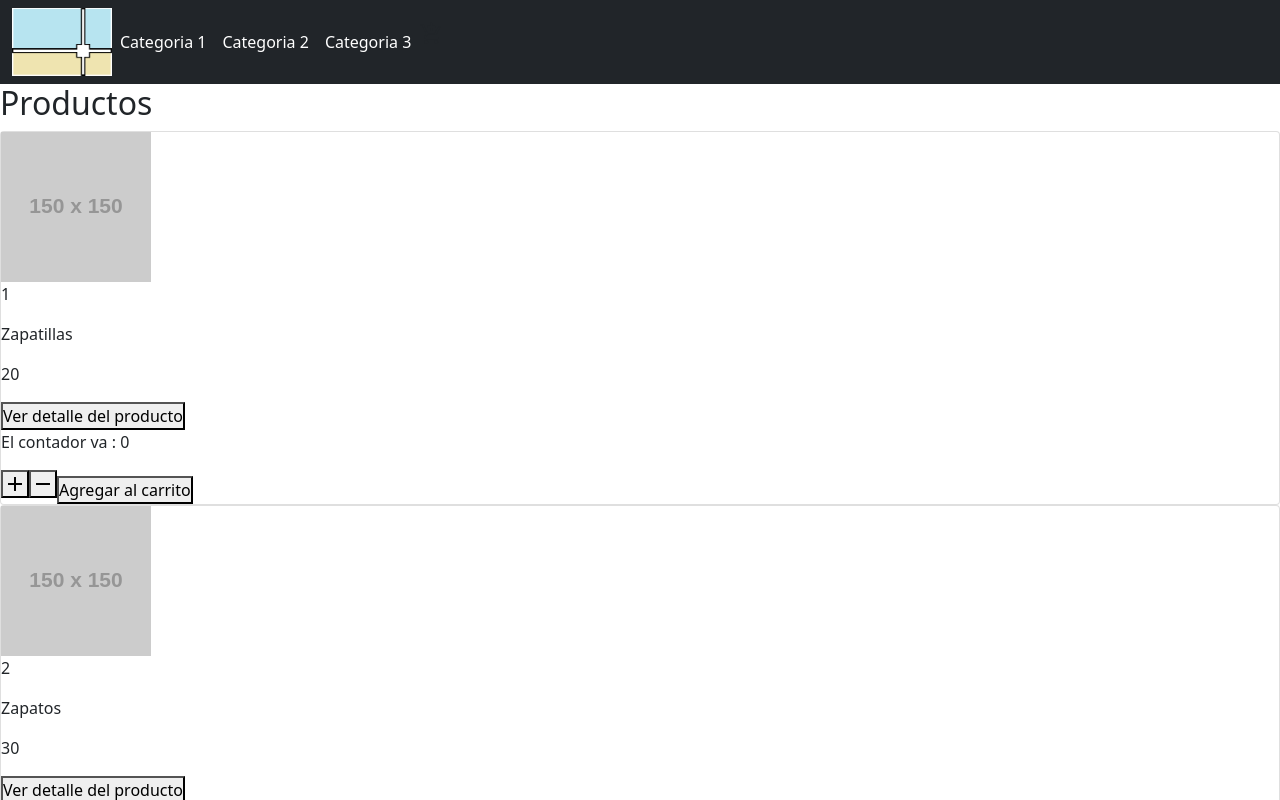
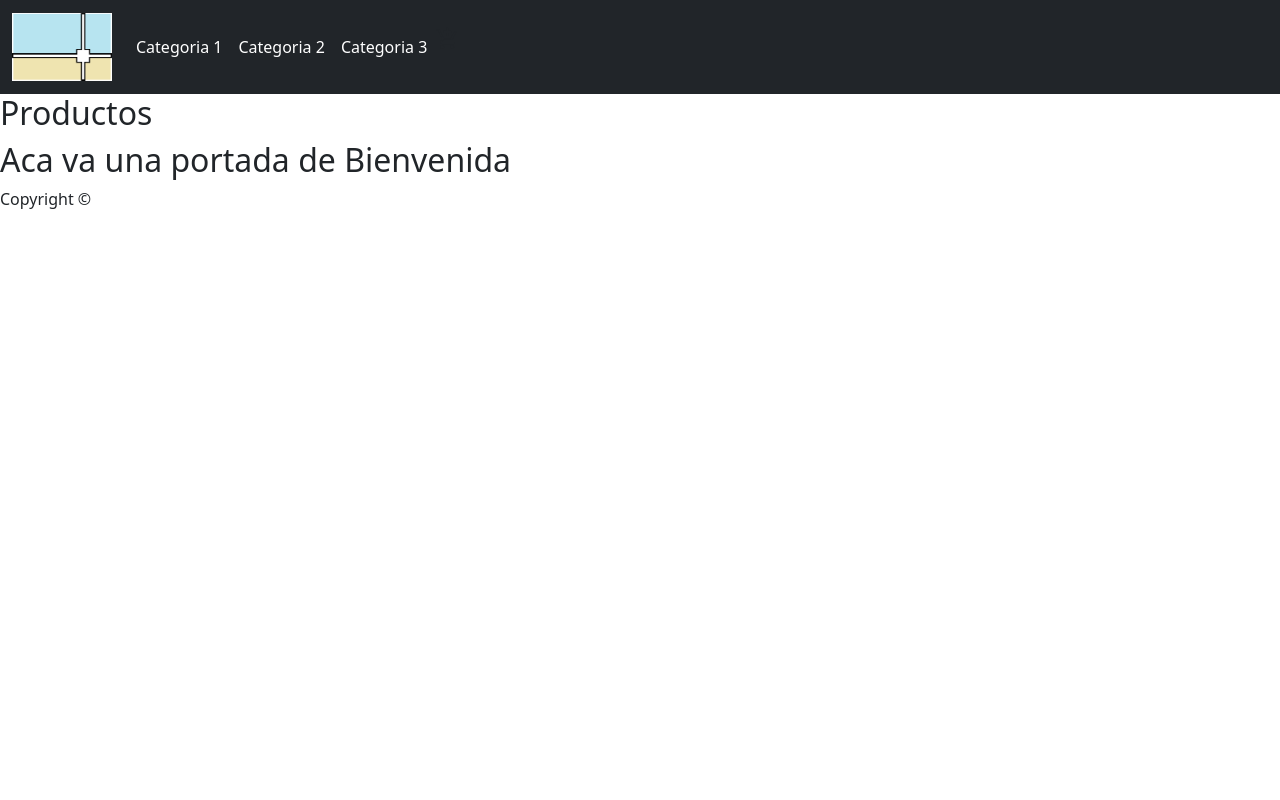
Before and after one commit to GarridoRicardo/app_coder, a React (Create React App) app: page / in a window 1280 px wide. Shown: the top 800 px of the page. Built offline with nearby package versions, Linux system fonts and the light colour scheme.

Commit message:
Modificacion primera entrega

```diff
--- a/src/App.js
+++ b/src/App.js
@@ -1,4 +1,4 @@
-import { BrowserRouter , Routes } from "react-router-dom";
+import { BrowserRouter , Switch , Route } from "react-router-dom";
 import Header from "./Header";
 import Footer from "./Footer";
 import Main from "./Main";
@@ -10,12 +10,11 @@ const App = () => {
   return (
     <BrowserRouter>
       <Header/>
-
-      <Main/>
-
-            <Routes exact path='/' component={ItemListContainer}/>
-            <Routes path='/categoria/:id' component={ItemListContainer}/>
-            <Routes path='/item/:id' component={ItemDetailContainer}/>
+      <Switch>
+            <Route exact path="/" component={Main}/>
+            <Route path="/categoria/:id" component={ItemListContainer}/>
+            <Route path="/item/:id" component={ItemDetailContainer}/>
+      </Switch>
 
       <Footer/>
     </BrowserRouter>
--- a/src/Item.js
+++ b/src/Item.js
@@ -1,3 +1,4 @@
+import { Link } from "react-router-dom"
 import ItemCount from "./ItemCount"
 const Item = ({ elemento }) => {
     return (
@@ -9,7 +10,11 @@ const Item = ({ elemento }) => {
                             <p>{elemento.id}</p>
                             <p>{elemento.producto}</p>
                             <p>{elemento.cantidad}</p>
-                            <button>Ver detalle del producto</button>
+                            <p>{elemento.precio}</p>
+                            <Link to="/item">
+                                Ver detalle del producto
+                            </Link>
+
                             <ItemCount stock={5} initial={0} onAdd={()=>{console.log("acabas de comprar")}}/>
         </div>
     </div>
--- a/src/ItemDetailContainer.js
+++ b/src/ItemDetailContainer.js
@@ -1,20 +1,29 @@
 import { useState, useEffect } from "react"
 import ItemDetail from "./ItemDetail"
 import productos from "./productos.json"
+import { useParams } from "react-router-dom"
 
 const ItemDetailContainer = () => {
 
+    const { id } = useParams()
+
     const [producto, setProducto] = useState([])
     useEffect(() => {
+        if(id){
         promesa
             .then(data => {
                 setTimeout(() => {
-                    getItem(data)
-                }, 2000)})
-            .catch(() => {
-                console.log("error")
-            })
-    }, [])
+                    getItem(data.filter(item => item.id === id))
+                }, 2000)
+            })}
+            else{
+                promesa
+                .catch(()=>{
+                    console.log("Error")
+                })
+            }
+
+        }, [])
 
     const getItem = (data) => {
         setProducto(data)
--- a/src/ItemListContainer.js
+++ b/src/ItemListContainer.js
@@ -1,7 +1,7 @@
 import { useState, useEffect } from 'react';
+import { useParams } from 'react-router-dom';
+import ItemList from "./ItemList"
 import productos from "./productos.json"
-import ItemList from "./ItemList"
-import { useParams } from 'react-router-dom';
 
 
 const ItemListContainer = ()  =>{
@@ -13,14 +13,16 @@ const ItemListContainer = ()  =>{
     useEffect(() => {
 
         if(id){
+
+
             const promesa = new Promise((resolve, reject) => {
 
             setTimeout(() => {
-                resolve(productos.filter(prod => prod.categoria === id));}, 1000);
-            },[]);
+                resolve(productos.filter(prod => prod.categoria == id));}, 1000);
+            },);
 
                 promesa
-                .then((data) => {setEstado(data)}
+                .then((data) => {setEstado(data);}
                 )
                 .catch(() => {console.log("Intente nuevamente")})
 
--- a/src/Main.js
+++ b/src/Main.js
@@ -1,9 +1,9 @@
-import ItemListContainer from "./ItemListContainer"
+
 
 const Main = () => {
     return(
     <>
-            <ItemListContainer/>
+            <h2>Aca va una portada de Bienvenida</h2>
     </>
     )
 }
--- a/src/NavBar.js
+++ b/src/NavBar.js
@@ -4,7 +4,7 @@ const Nav = () => {
     return (
        <nav class="navbar navbar-expand-lg navbar-dark bg-dark">
             <div class="container-fluid">
-                <NavLink class="navbar-brand" to={"/"} exact>
+                <NavLink class="navbar-brand" to="/" exact>
                 <img src="./LOGO.png" width="100px" alt="" />
                 </NavLink>
                 <button class="navbar-toggler" type="button" data-bs-toggle="collapse" data-bs-target="#navbarSupportedContent" aria-controls="navbarSupportedContent" aria-expanded="false" aria-label="Toggle navigation">
```
